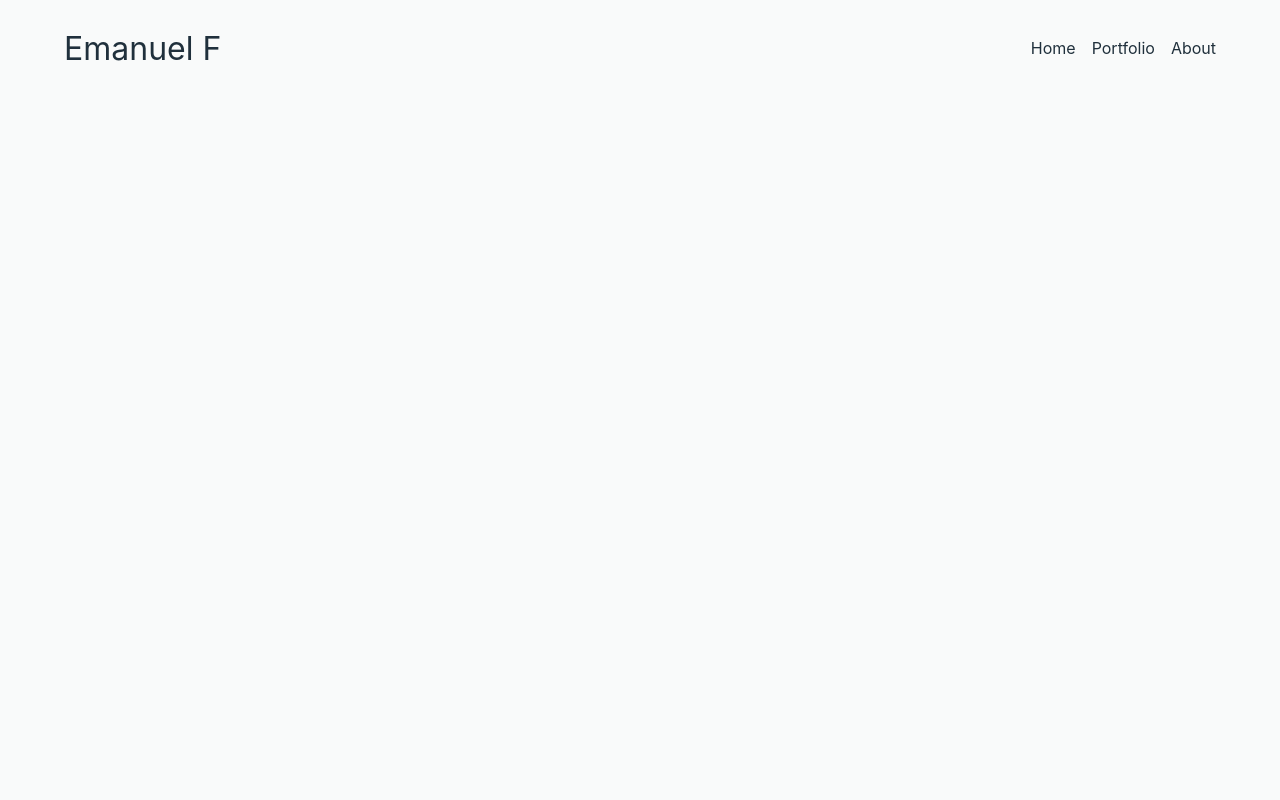
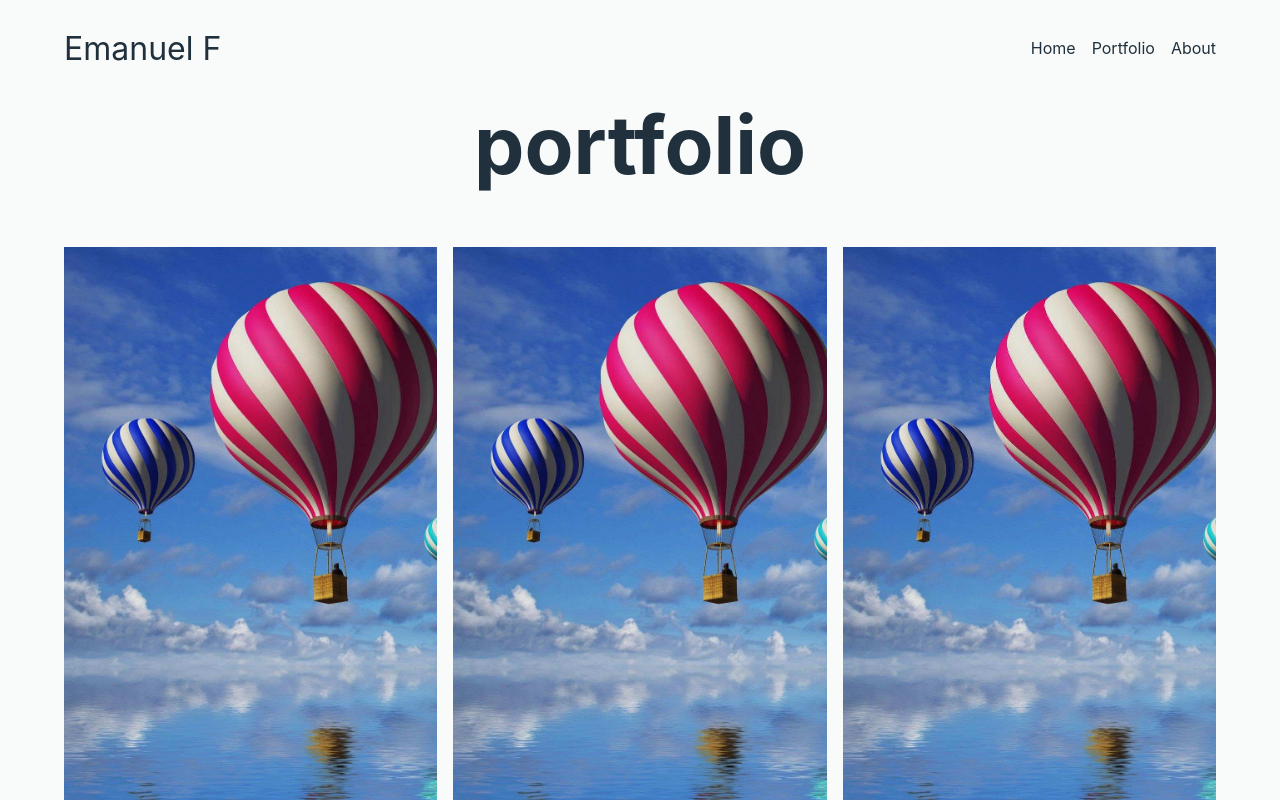
Before and after one commit to MM-Maketela/tik-tok-ersonal-lesson-plan, a React (Create React App) app: page /portfolio in a window 1280 px wide. Shown: the top 800 px of the page. Built offline with nearby package versions, Linux system fonts and the light colour scheme.

Commit message:
update portfolio

```diff
--- /dev/null
+++ b/src/components/portfolio_card/PortfolioCard.js
@@ -0,0 +1,11 @@
+import React from 'react'
+import classes from './PortfolioCard.module.css'
+export const PortfolioCard = (props) => {
+    const {image, header} = props
+  return (
+    <div style={{backgroundImage:`url(${image})`, backgroundSize:"cover", backgroundRepeat:"no-repeat"}} className={classes.portfolioCard}>
+
+
+    </div>
+  )
+}
--- /dev/null
+++ b/src/components/portfolio_card/PortfolioCard.module.css
@@ -0,0 +1,5 @@
+.portfolioCard{
+    height: 100vh;
+    width: 100%;
+    box-sizing: border-box;
+}
--- a/src/pages/portfolio/Portfolio.js
+++ b/src/pages/portfolio/Portfolio.js
@@ -1,7 +1,35 @@
 import React from 'react'
-
+import classes from './Portfolio.module.css'
+import {TextHeader} from '../../components/text_header/TextHeader'
+import { PortfolioCard } from '../../components/portfolio_card/PortfolioCard'
+import image from '../../assets/mobile-wallpapers-15.jpg'
 export const Portfolio = () => {
   return (
-    <div>Portfolio</div>
+    <div className={classes.portfolio}>
+
+
+      < TextHeader   header="portfolio" size= "5rem"/>
+
+     <ul className={classes.portfolioGrid}>
+      <li className={classes.portfolioCardWrapper}>
+
+        < PortfolioCard  image={image} />
+
+      </li>
+      <li className={classes.portfolioCardWrapper}>
+
+        < PortfolioCard  image={image} />
+
+      </li>
+      <li className={classes.portfolioCardWrapper}>
+
+        < PortfolioCard  image={image} />
+
+      </li>
+     </ul>
+
+
+
+    </div>
   )
 }
--- a/src/pages/portfolio/Portfolio.module.css
+++ b/src/pages/portfolio/Portfolio.module.css
@@ -0,0 +1,22 @@
+.portfolio{
+    margin-top: 6rem;
+   min-height: 100vh;
+    width: 90%;
+    margin-inline:auto ;
+    box-sizing: border-box;
+
+}
+
+.portfolioGrid{
+    padding: 0;
+    box-sizing: border-box;
+    width: 100%;
+    display: grid;
+    grid-template-columns: repeat(3, 1fr);
+    justify-content: center;
+    align-items: center;
+    gap: 1rem;
+    list-style: none;
+    margin: 0px;
+
+}
```
Also changed, not shown: src/assets/mobile-wallpapers-15.jpg (added).
